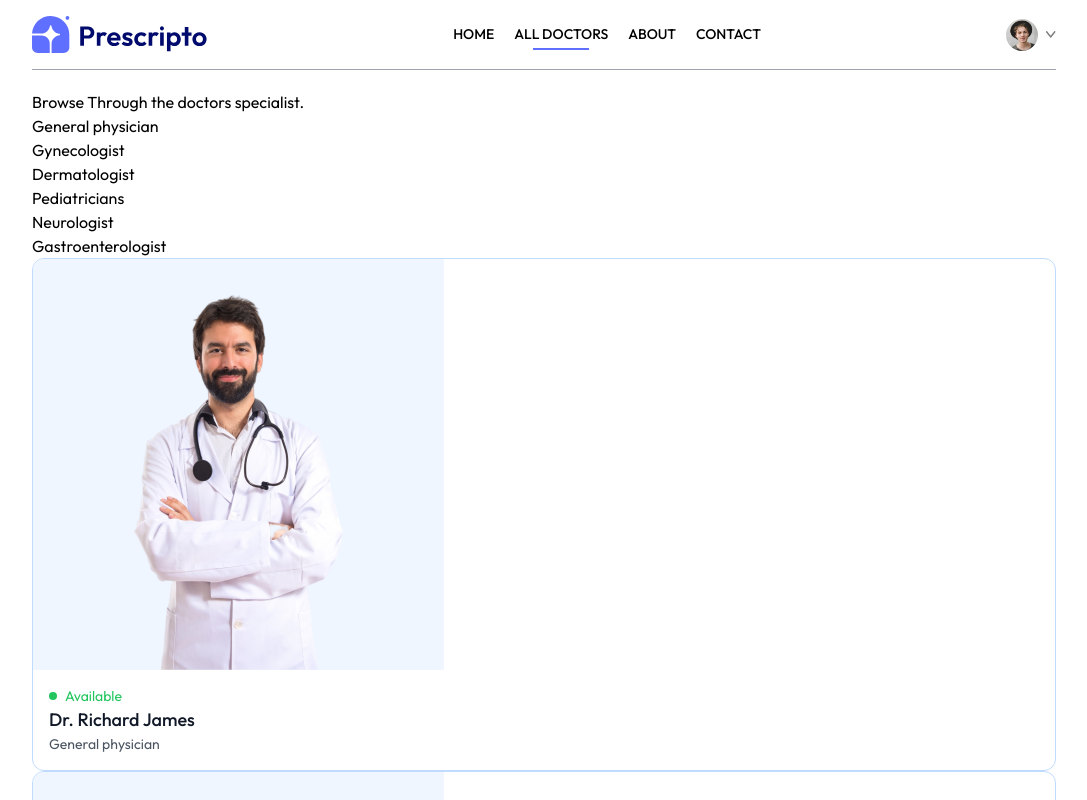
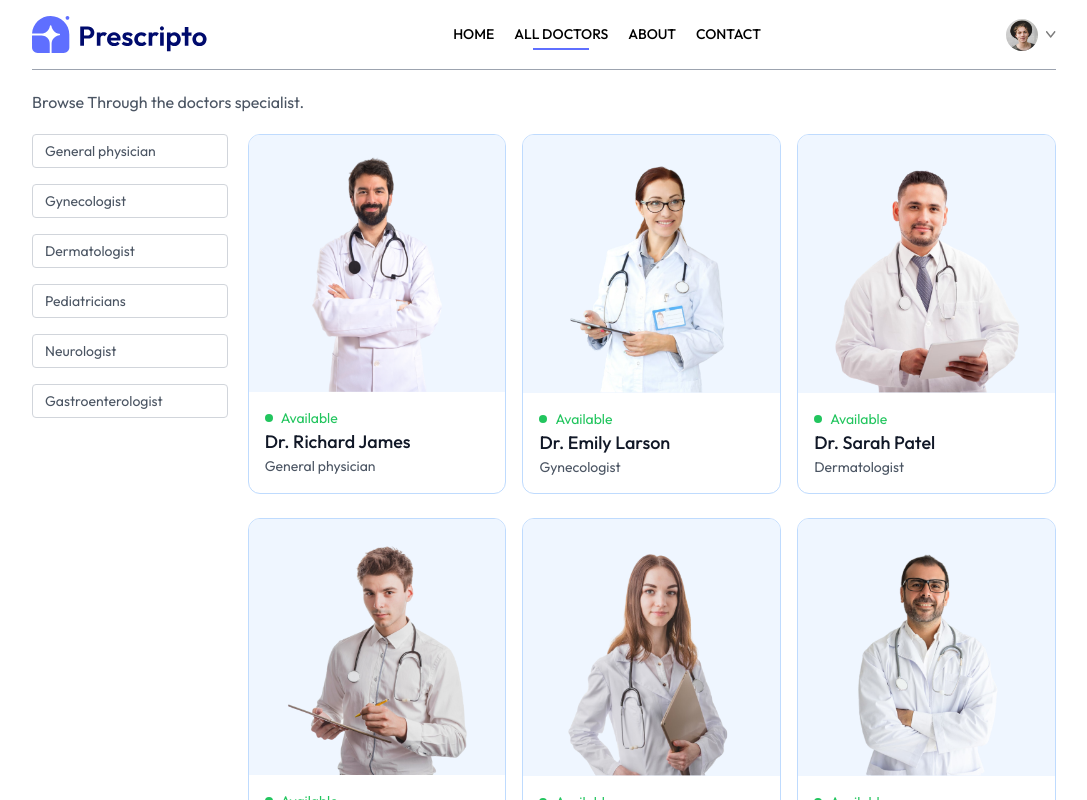
Before and after one commit to VincentMugondora/prescripto, a React (Vite) app in the folder frontend/: page /doctors in a window 1280 px wide. Shown: the top 800 px of the page, without its empty margins (96-1183 px from the left). Built offline with nearby package versions, Linux system fonts and the light colour scheme.

Commit message:
"Updated Doctors.jsx: reformatted and restyled doctor specialty list, added click handlers and navigation"

```diff
--- a/frontend/src/pages/Doctors.jsx
+++ b/frontend/src/pages/Doctors.jsx
@@ -22,18 +22,88 @@
 
   return (
     <div>
-      <p>Browse Through the doctors specialist.</p>
-      <div>
-        <div>
+      <p className="text-gray-600">Browse Through the doctors specialist.</p>
+      <div className="flex flex-col sm:flex-row items-start gap-5 mt-5">
+        <div className="flex flex-col gap-4 text-sm text-gray-600">
           {/* List of specialties */}
-          <p>General physician</p>
-          <p>Gynecologist</p>
-          <p>Dermatologist</p>
-          <p>Pediatricians</p>
-          <p>Neurologist</p>
-          <p>Gastroenterologist</p>
+          <p
+            onClick={() =>
+              speciality === "General physician"
+                ? navigate("/doctors")
+                : navigate("/doctors/General physician")
+            }
+            className={`w-[94vw] sm:w-auto pl-3 py py-1.5 pr-16 border border-gray-300 rounded transition-all cursor-pointer ${
+              speciality === "General physician"
+                ? "bg-indigo-100 text-black"
+                : ""
+            }`}
+          >
+            General physician
+          </p>
+          <p
+            onClick={() =>
+              speciality === "Gynecologist"
+                ? navigate("/doctors")
+                : navigate("/doctors/Gynecologist")
+            }
+            className={`w-[94vw] sm:w-auto pl-3 py py-1.5 pr-16 border border-gray-300 rounded transition-all cursor-pointer ${
+              speciality === "Gynecologist" ? "bg-indigo-100 text-black" : ""
+            }`}
+          >
+            Gynecologist
+          </p>
+          <p
+            onClick={() =>
+              speciality === "Dermatologist"
+                ? navigate("/doctors")
+                : navigate("/doctors/Dermatologist")
+            }
+            className={`w-[94vw] sm:w-auto pl-3 py py-1.5 pr-16 border border-gray-300 rounded transition-all cursor-pointer ${
+              speciality === "Dermatologist" ? "bg-indigo-100 text-black" : ""
+            }`}
+          >
+            Dermatologist
+          </p>
+          <p
+            onClick={() =>
+              speciality === "Pediatricians"
+                ? navigate("/doctors")
+                : navigate("/doctors/Pediatricians")
+            }
+            className={`w-[94vw] sm:w-auto pl-3 py py-1.5 pr-16 border border-gray-300 rounded transition-all cursor-pointer ${
+              speciality === "Pediatricians" ? "bg-indigo-100 text-black" : ""
+            }`}
+          >
+            Pediatricians
+          </p>
+          <p
+            onClick={() =>
+              speciality === "Neurologist"
+                ? navigate("/doctors")
+                : navigate("/doctors/Neurologist")
+            }
+            className={`w-[94vw] sm:w-auto pl-3 py py-1.5 pr-16 border border-gray-300 rounded transition-all cursor-pointer ${
+              speciality === "Neurologist" ? "bg-indigo-100 text-black" : ""
+            }`}
+          >
+            Neurologist
+          </p>
+          <p
+            onClick={() =>
+              speciality === "Gastroenterologist"
+                ? navigate("/doctors")
+                : navigate("/doctors/Gastroenterologist")
+            }
+            className={`w-[94vw] sm:w-auto pl-3 py py-1.5 pr-16 border border-gray-300 rounded transition-all cursor-pointer ${
+              speciality === "Gastroenterologist"
+                ? "bg-indigo-100 text-black"
+                : ""
+            }`}
+          >
+            Gastroenterologist
+          </p>
         </div>
-        <div className="w-full grid-cols-auto gap-4 gap-y-6">
+        <div className="w-full grid grid-cols-auto gap-4 gap-y-6">
           {/* Render filtered doctors */}
           {filteredDoctors.map((item) => (
             <div
```
